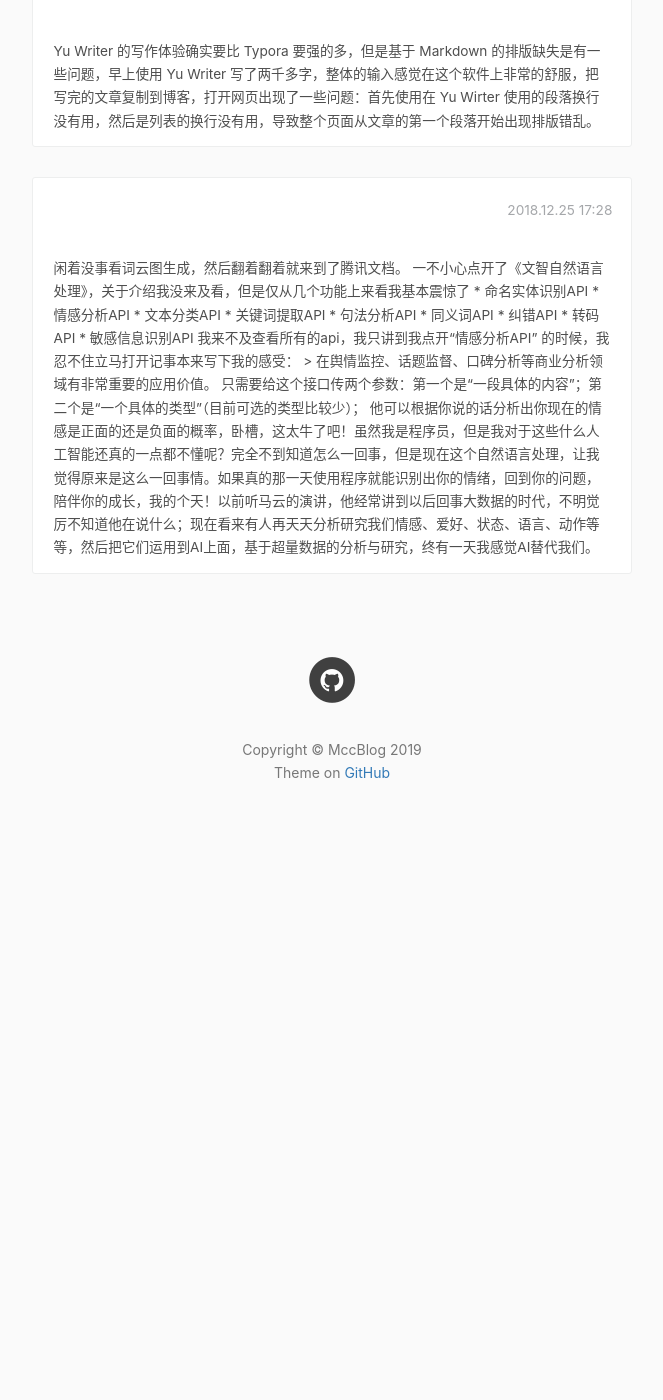
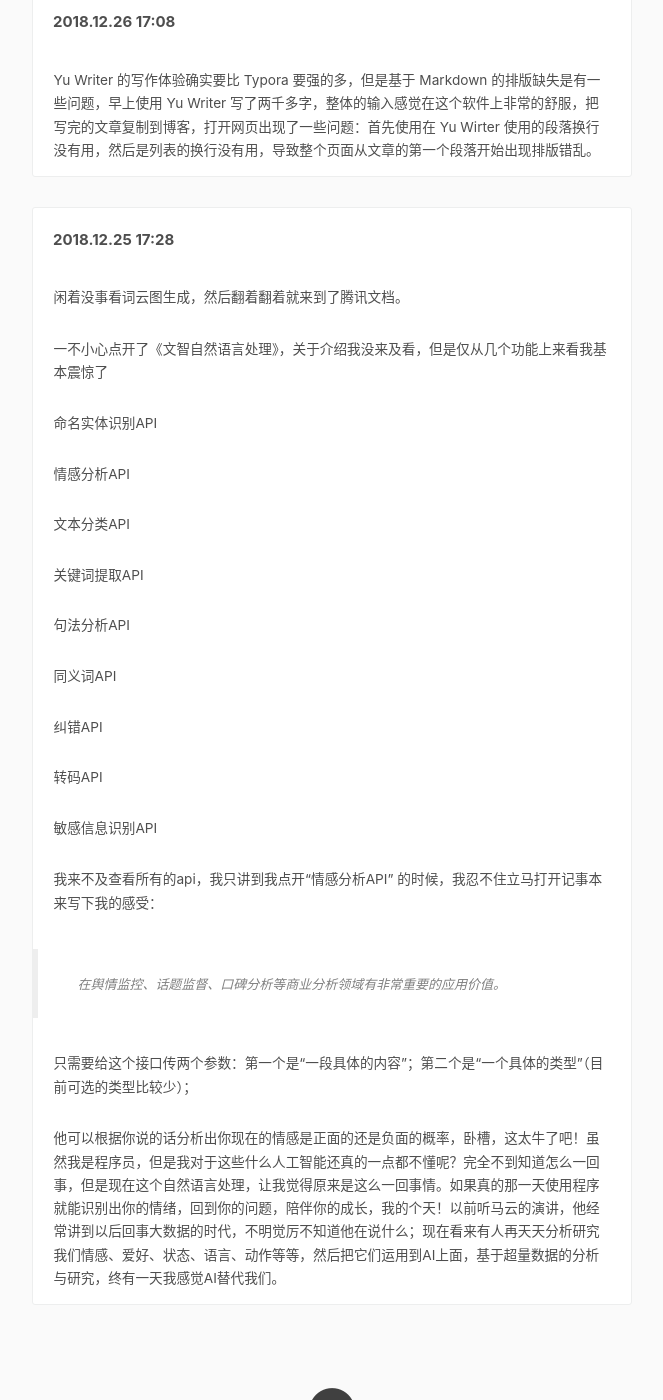
Before and after one commit to mengchenchen/mengchenchen.github.io, a Jekyll site: the page built from sketch/index.html, in a window 1280 px wide and 1400 px high, scrolled down 860 px. Shown: the whole window, without its empty margins (308-971 px from the left). Built offline with Jekyll 4.4.1, drawn with Linux system fonts in a browser that asks for light colours; nearby versions of some CDN libraries; comment, search, counter and statistics services are not loaded; before the commit the page ends 1710 px from its top, so only the background shows below that; some of the changed text lies outside the part shown.

Commit message:
Update index.html

```diff
--- a/sketch/index.html
+++ b/sketch/index.html
@@ -16,11 +16,9 @@ layout: default
 				<div class="cbp_tmlabel">
 					<h2 id="boxoffice">短视频《2018你失去了什么？》观后说</h2>
 					<time>2019.01.03 09:29</time>
-					<p>
-						2018年已经成为过去式，2018年我失去了什么呢？我失去了好多好多，失去了梦想；失去了勇敢；失去了方向；失去了自己；失去了健康等等。
-						2018我连最基本的照顾自己的能力都没有了，这一年接触了几份工作，堕堕落落的几个月，再也没有初出茅庐的勇敢与希望，与之相反的是无奈和堕落。
-						2019年我要学会照顾好自己，减少生病，减少抑郁，学会和自己相处。
-					</p>
+					<p>2018年已经成为过去式，2018年我失去了什么呢？我失去了好多好多，失去了梦想；失去了勇敢；失去了方向；失去了自己；失去了健康等等。</p>
+					<p>2018我连最基本的照顾自己的能力都没有了，这一年接触了几份工作，堕堕落落的几个月，再也没有初出茅庐的勇敢与希望，与之相反的是无奈和堕落。</p>
+					<p>2019年我要学会照顾好自己，减少生病，减少抑郁，学会和自己相处。</p>
 				</div>
 			</li>
 			<li>
@@ -28,50 +26,45 @@ layout: default
 					<h2 id="boxoffice">编辑器选择</h2>
 					<time>2018.12.28 14:39</time>
 					<ul>
-						<li>
-							<ul>
-								<li>vbscript 推荐使用：notepad++ </li>
-								<li>php 推荐使用：phpstorm > vs code > atom > sublime </li>
-								<li>写文章 推荐使用：Yu Writer > typora </li>
-								<li>小文件批处理 推荐使用：sublime > EmEditor </li>
-								<li>大文件批处理 推荐使用：EmEditor > sublime </li>
-							</ul>
-						</li>
+						<li>vbscript 推荐使用：notepad++ </li>
+						<li>php 推荐使用：phpstorm > vs code > atom > sublime </li>
+						<li>写文章 推荐使用：Yu Writer > typora </li>
+						<li>小文件批处理 推荐使用：sublime > EmEditor </li>
+						<li>大文件批处理 推荐使用：EmEditor > sublime </li>
 					</ul>
 				</div>
 			</li>
 			<li>
 				<div class="cbp_tmlabel">
-					<h2 id="boxoffice"></h2>
-					<time>2018.12.26 17:08</time>
-					<p>
-						Yu Writer 的写作体验确实要比 Typora 要强的多，但是基于 Markdown 的排版缺失是有一些问题，早上使用 Yu Writer 写了两千多字，整体的输入感觉在这个软件上非常的舒服，把写完的文章复制到博客，打开网页出现了一些问题：首先使用在 Yu Wirter 使用的段落换行没有用，然后是列表的换行没有用，导致整个页面从文章的第一个段落开始出现排版错乱。
-					</p>
+					<h2 id="boxoffice">2018.12.26 17:08</h2>
+					<time></time>
+					<p>Yu Writer 的写作体验确实要比 Typora 要强的多，但是基于 Markdown 的排版缺失是有一些问题，早上使用 Yu Writer 写了两千多字，整体的输入感觉在这个软件上非常的舒服，把写完的文章复制到博客，打开网页出现了一些问题：首先使用在 Yu Wirter 使用的段落换行没有用，然后是列表的换行没有用，导致整个页面从文章的第一个段落开始出现排版错乱。</p>
 				</div>
 			</li>
 			<li>
 				<div class="cbp_tmlabel">
-					<h2 id="boxoffice"></h2>
-					<time>2018.12.25 17:28</time>
-					<p>
-						闲着没事看词云图生成，然后翻着翻着就来到了腾讯文档。
-						一不小心点开了《文智自然语言处理》，关于介绍我没来及看，但是仅从几个功能上来看我基本震惊了
+					<h2 id="boxoffice">2018.12.25 17:28</h2>
+					<time></time>
+						<p>闲着没事看词云图生成，然后翻着翻着就来到了腾讯文档。</p>
+						<p>一不小心点开了《文智自然语言处理》，关于介绍我没来及看，但是仅从几个功能上来看我基本震惊了</p>
+						<ul>
+							<li>命名实体识别API</li>
+							<li>情感分析API</li>
+							<li>文本分类API</li>
+							<li>关键词提取API</li>
+							<li>句法分析API</li>
+							<li>同义词API</li>
+							<li>纠错API</li>
+							<li>转码API</li>
+							<li>敏感信息识别API</li>
+						</ul>
+						<p>我来不及查看所有的api，我只讲到我点开“情感分析API” 的时候，我忍不住立马打开记事本来写下我的感受：</p>
+						<blockquote>
+					      <p>在舆情监控、话题监督、口碑分析等商业分析领域有非常重要的应用价值。</p>
+					    </blockquote>
+						<p>只需要给这个接口传两个参数：第一个是“一段具体的内容”；第二个是“一个具体的类型”（目前可选的类型比较少）；</p>
+						<p>他可以根据你说的话分析出你现在的情感是正面的还是负面的概率，卧槽，这太牛了吧！虽然我是程序员，但是我对于这些什么人工智能还真的一点都不懂呢？完全不到知道怎么一回事，但是现在这个自然语言处理，让我觉得原来是这么一回事情。如果真的那一天使用程序就能识别出你的情绪，回到你的问题，陪伴你的成长，我的个天！以前听马云的演讲，他经常讲到以后回事大数据的时代，不明觉厉不知道他在说什么；现在看来有人再天天分析研究我们情感、爱好、状态、语言、动作等等，然后把它们运用到AI上面，基于超量数据的分析与研究，终有一天我感觉AI替代我们。</p>
 
-						* 命名实体识别API
-						* 情感分析API
-						* 文本分类API
-						* 关键词提取API
-						* 句法分析API
-						* 同义词API
-						* 纠错API
-						* 转码API
-						* 敏感信息识别API
-
-						我来不及查看所有的api，我只讲到我点开“情感分析API” 的时候，我忍不住立马打开记事本来写下我的感受：
-						> 在舆情监控、话题监督、口碑分析等商业分析领域有非常重要的应用价值。
-						只需要给这个接口传两个参数：第一个是“一段具体的内容”；第二个是“一个具体的类型”（目前可选的类型比较少）；
-						他可以根据你说的话分析出你现在的情感是正面的还是负面的概率，卧槽，这太牛了吧！虽然我是程序员，但是我对于这些什么人工智能还真的一点都不懂呢？完全不到知道怎么一回事，但是现在这个自然语言处理，让我觉得原来是这么一回事情。如果真的那一天使用程序就能识别出你的情绪，回到你的问题，陪伴你的成长，我的个天！以前听马云的演讲，他经常讲到以后回事大数据的时代，不明觉厉不知道他在说什么；现在看来有人再天天分析研究我们情感、爱好、状态、语言、动作等等，然后把它们运用到AI上面，基于超量数据的分析与研究，终有一天我感觉AI替代我们。
-					</p>
 				</div>
 			</li>
 		</ul>
```
